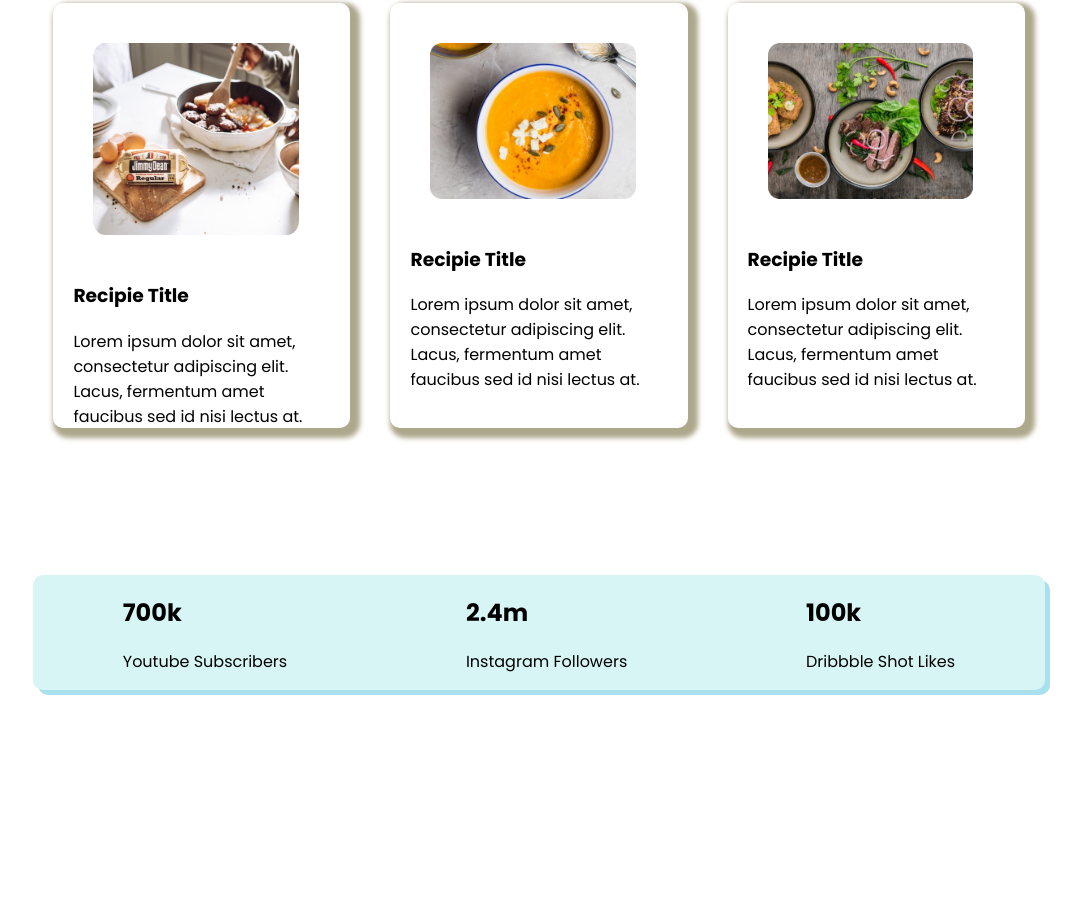
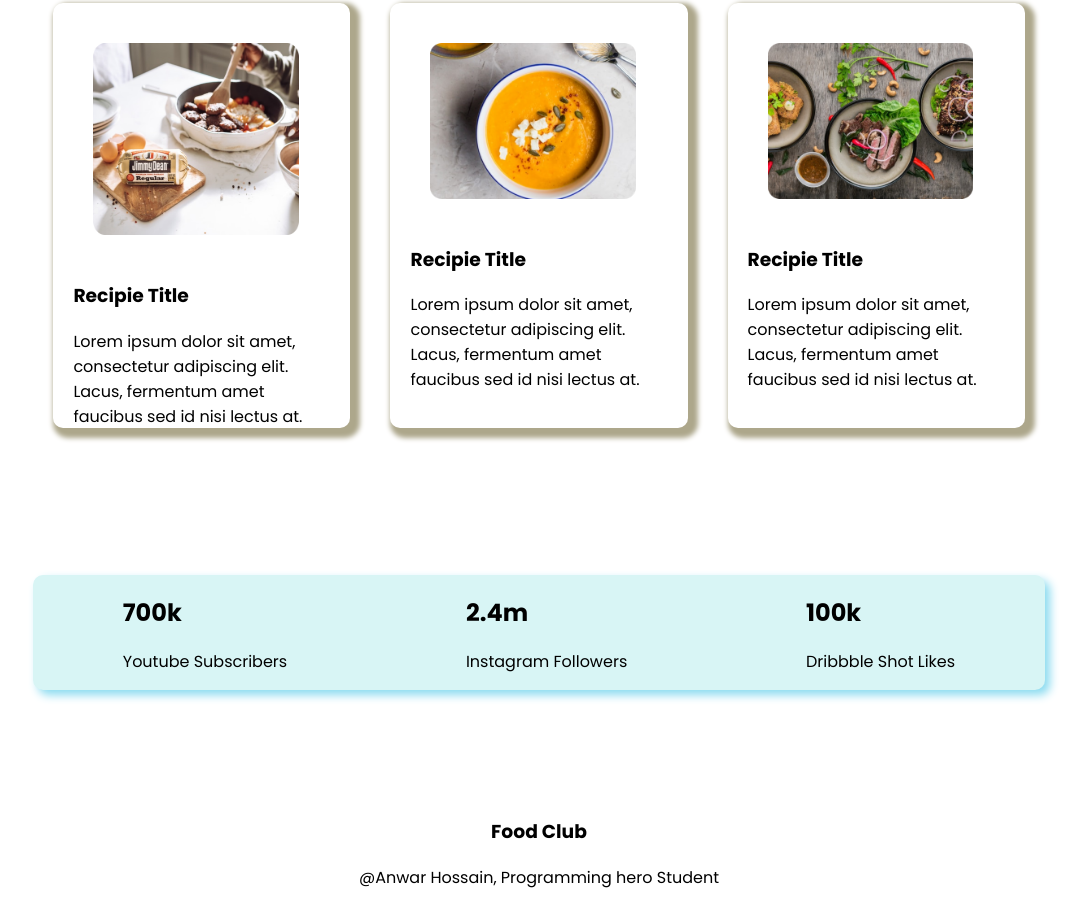
Before and after one commit to Annu-Hossain/assignment-1, a plain HTML site: page index.html in a window 1280 px wide. Shown: the part 1330-2236 px from the top of the page, without its empty margins (101-1188 px from the left). Before the commit the page ends 2028 px from the top, so only its background shows below. Drawn offline with Linux system fonts and the light colour scheme.

Commit message:
Updated-footer

```diff
--- a/index.html
+++ b/index.html
@@ -120,6 +120,11 @@
         </div>
 
     </section>
+    <footer>
+        <h3>Food Club</h3>
+        <p>@Anwar Hossain, Programming hero Student</p>
+
+    </footer>
 </body>
 
 </html>
--- a/style.css
+++ b/style.css
@@ -104,9 +104,14 @@ h1 {
 }
 
 .social {
-    background-color: rgb(215, 245, 245);
+    background-color: rgb(216, 245, 245);
     margin-left: 10%;
     margin-right: 10%;
     border-radius: 10px;
-    box-shadow: 5px 5px rgb(170, 224, 238);
+    box-shadow: 5px 5px 10px rgb(138, 219, 240);
 }
+
+footer {
+    text-align: center;
+    margin-top: 10%;
+}
```
